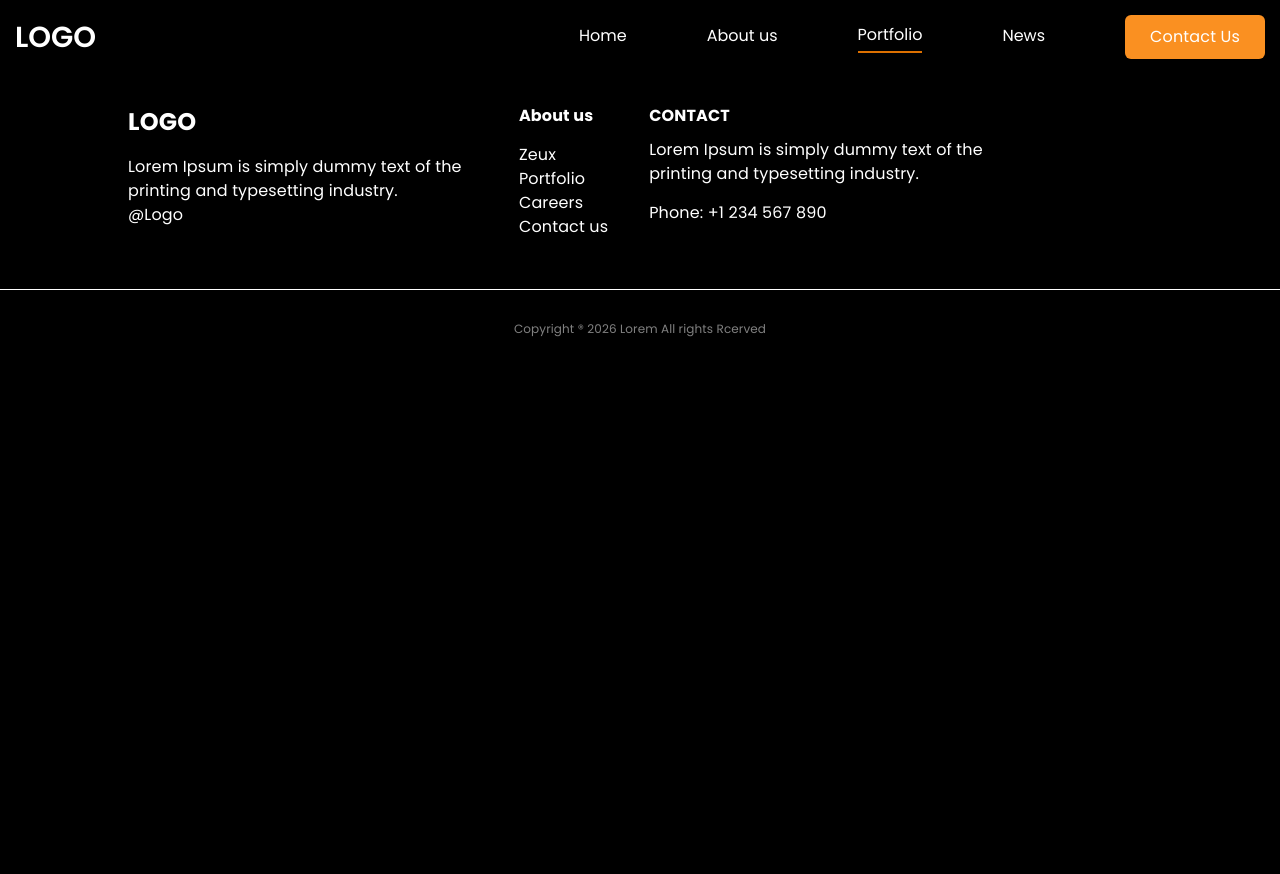
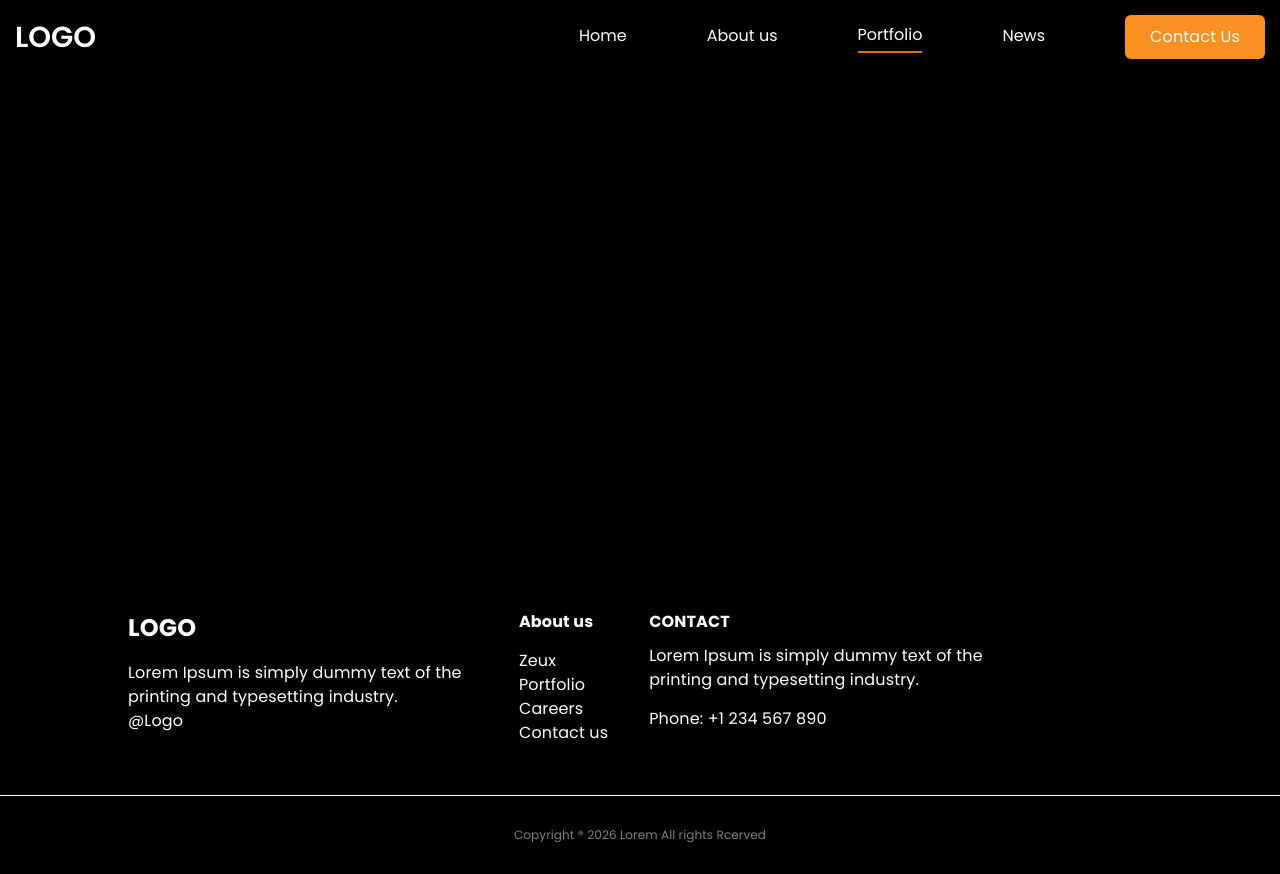
Before and after one commit to SubZzzero/gaming-platform-landing, a React (Vite) app: page /portfolio in a window 1280 px wide. Before the commit the page ends 800 px from the top, so only its background shows below. Built offline with nearby package versions, Linux system fonts and the light colour scheme; some icons are missing.

Commit message:
fix app footer

```diff
--- a/src/App.jsx
+++ b/src/App.jsx
@@ -1,4 +1,5 @@
 import Header from "./components/Header"
+import { Box } from "@mui/material";
 import { Routes, Route } from 'react-router-dom';
 import Home from "./pages/Home"
 import About from "./pages/About"
@@ -10,7 +11,11 @@ function App() {
   return (
     <>
       <Header></Header>
-
+      <Box
+        minHeight="100vh"
+        display="flex"
+        flexDirection="column"
+      >
 
         <Routes>
           <Route path="/" element={<Home />} />
@@ -18,6 +23,7 @@ function App() {
           <Route path="/contacts" element={<Contacts />} />
         </Routes>
         <Footer></Footer>
+      </Box>
     </>
   )
 }
```
Lines whose indentation alone changed are shown as unchanged.
